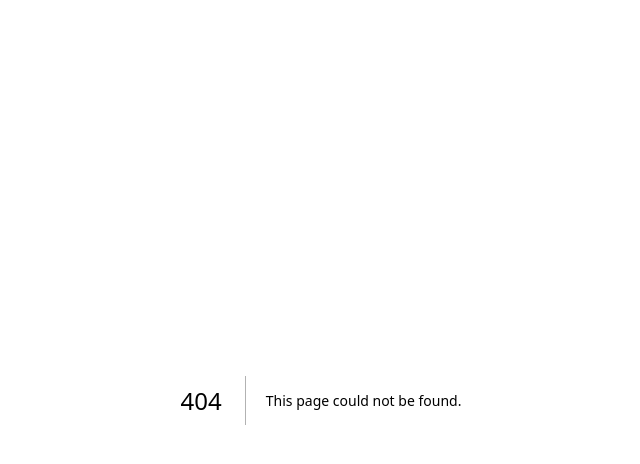
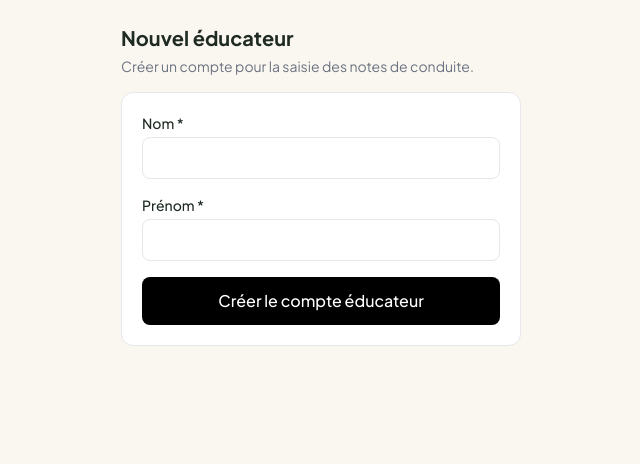
Before and after one commit to eduforci/egs, a Next.js app: page /chef/educateurs/nouveau in a window 1280 px wide. Before the commit this address had no page. Shown: the top 464 px of the page, without its empty margins (319-959 px from the left). Built offline with nearby package versions, Linux system fonts and the light colour scheme.

Commit message:
Implement educator creation form with validation

```diff
--- /dev/null
+++ b/app/chef/educateurs/nouveau/page.tsx
@@ -0,0 +1,102 @@
+'use client';
+
+import { useState } from 'react';
+
+export default function NouvelEducateurPage() {
+  const [nom, setNom] = useState('');
+  const [prenom, setPrenom] = useState('');
+  const [loading, setLoading] = useState(false);
+  const [error, setError] = useState<string | null>(null);
+  const [resultat, setResultat] = useState<{ identifiant: string; motDePasseProvisoire: string } | null>(null);
+
+  async function handleSubmit(e: React.FormEvent) {
+    e.preventDefault();
+    setError(null);
+    setResultat(null);
+
+    if (!nom.trim() || !prenom.trim()) {
+      setError('Nom et prénom obligatoires.');
+      return;
+    }
+
+    setLoading(true);
+
+    try {
+      const res = await fetch('/api/chef/creer-educateur', {
+        method: 'POST',
+        headers: { 'Content-Type': 'application/json' },
+        body: JSON.stringify({ nom: nom.trim(), prenom: prenom.trim() }),
+      });
+
+      const data = await res.json();
+
+      if (!res.ok) {
+        throw new Error(data.error || 'Erreur lors de la création.');
+      }
+
+      setResultat(data);
+      setNom('');
+      setPrenom('');
+    } catch (err) {
+      setError(err instanceof Error ? err.message : 'Erreur inconnue');
+    } finally {
+      setLoading(false);
+    }
+  }
+
+  return (
+    <main className="p-4 md:p-6 max-w-md mx-auto">
+      <h1 className="text-xl font-bold mb-1">Nouvel éducateur</h1>
+      <p className="text-sm text-gray-500 mb-4">
+        Créer un compte pour la saisie des notes de conduite.
+      </p>
+
+      {error && (
+        <div className="bg-red-50 border border-red-300 text-red-700 text-sm rounded-md p-3 mb-4">
+          <strong>Erreur :</strong> {error}
+        </div>
+      )}
+
+      {resultat && (
+        <div className="bg-green-50 border border-green-300 text-green-800 text-sm rounded-md p-3 mb-4">
+          <p className="font-semibold mb-1">Compte créé avec succès !</p>
+          <p>Identifiant : <strong>{resultat.identifiant}</strong></p>
+          <p>Mot de passe provisoire : <strong>{resultat.motDePasseProvisoire}</strong></p>
+          <p className="text-xs mt-2 text-green-700">
+            Note ces identifiants maintenant — le mot de passe ne sera plus jamais affiché.
+          </p>
+        </div>
+      )}
+
+      <form onSubmit={handleSubmit} className="space-y-4 bg-white border rounded-xl p-5">
+        <div>
+          <label className="block text-sm font-medium mb-1">Nom *</label>
+          <input
+            type="text"
+            value={nom}
+            onChange={(e) => setNom(e.target.value)}
+            className="w-full border rounded-lg p-2"
+          />
+        </div>
+
+        <div>
+          <label className="block text-sm font-medium mb-1">Prénom *</label>
+          <input
+            type="text"
+            value={prenom}
+            onChange={(e) => setPrenom(e.target.value)}
+            className="w-full border rounded-lg p-2"
+          />
+        </div>
+
+        <button
+          type="submit"
+          disabled={loading}
+          className="w-full bg-black text-white rounded-lg p-3 font-medium disabled:opacity-50"
+        >
+          {loading ? 'Création...' : 'Créer le compte éducateur'}
+        </button>
+      </form>
+    </main>
+  );
+}
```
